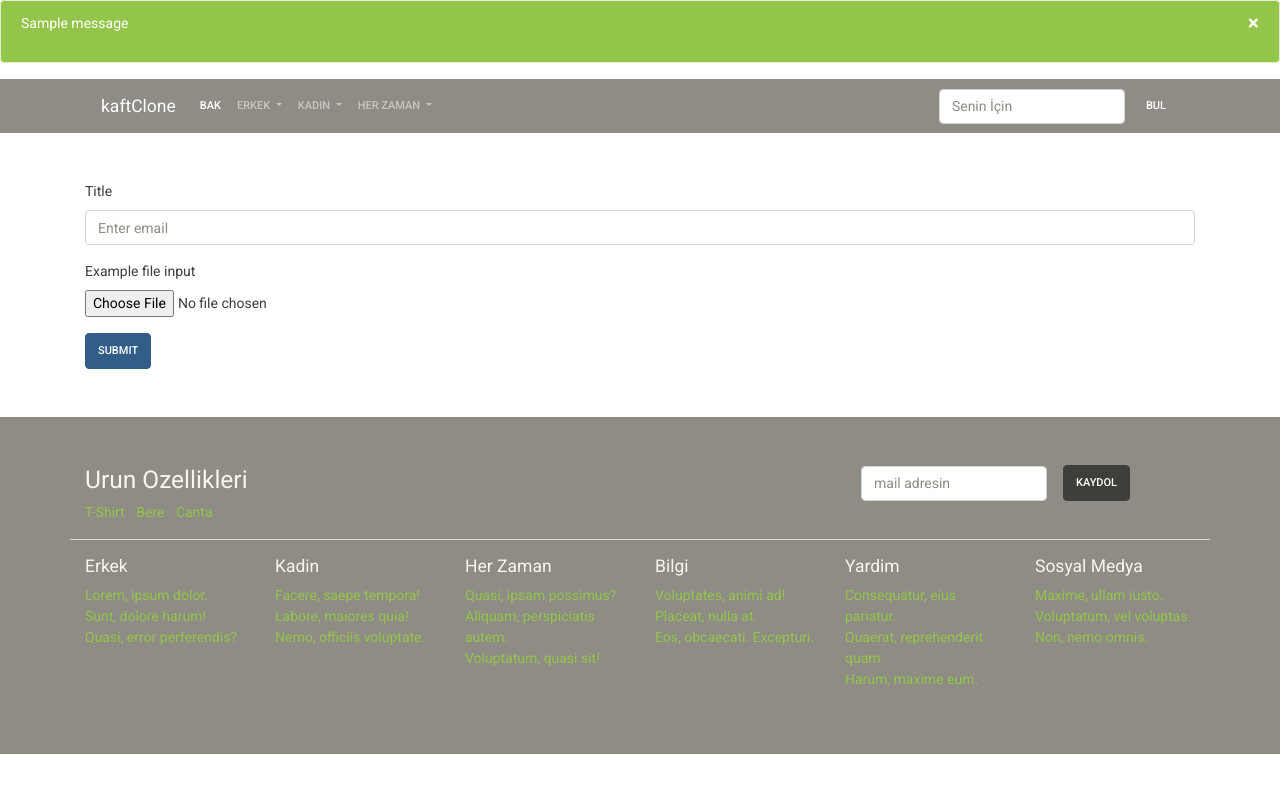
After one commit to hakanyalcinkaya/kodluyoruz-org-python-ve-django-egitimi, a Django app: page /manage/carousel_create/ in a window 1280 px wide. The commit adds this page. Run offline with Django 3.2, Linux system fonts and the light colour scheme; tables that the repository leaves empty hold one stand-in row (values such as "Sample post"); one stand-in notice (Sample message) is shown; parts of the project's set-up code (start-up, migrations or seed data) failed here and were passed over; some libraries are stand-ins or nearby versions.

Commit message:
carousel create view added but not finished yet

```diff
--- a/kaft_clone/kaft_clone/urls.py
+++ b/kaft_clone/kaft_clone/urls.py
@@ -1,10 +1,11 @@
 from django.contrib import admin
-from django.urls import path
+from django.urls import include, path
 from page.views import index
 from django.conf import settings
 from django.conf.urls.static import static
 
 urlpatterns = [
     path('', index, name='index'),
+    path('manage/', include('page.urls'), ),
     path('admin/', admin.site.urls),
 ] + static(settings.MEDIA_URL, document_root=settings.MEDIA_ROOT)
--- /dev/null
+++ b/kaft_clone/page/urls.py
@@ -0,0 +1,7 @@
+from django.urls import path
+from .views import carousel_create
+
+
+urlpatterns = [
+    path('carousel_create/', carousel_create, name='carousel_create'),
+]
--- a/kaft_clone/page/views.py
+++ b/kaft_clone/page/views.py
@@ -1,4 +1,5 @@
 from django.shortcuts import render
+from django.contrib import messages
 from .models import Carousel
 
 def index(request):
@@ -6,3 +7,12 @@ def index(request):
     context['images'] = Carousel.objects.filter(status="published")
     # context['images'] = images
     return render(request, 'home/index.html', context)
+
+
+# stuff not checked
+def carousel_create(request):
+    if request.method == 'POST':
+        print(request.POST)
+        print(request.FILES['cover_image'])
+        messages.success(request, 'Birseyler eklendi ama ne oldu bilemiyorum')
+    return render(request, 'manage/carousel_create.html', {})
--- a/kaft_clone/templates/base/base.html
+++ b/kaft_clone/templates/base/base.html
@@ -2,9 +2,11 @@
 <html lang="en">
 <head>
     {% include 'base/components/head.html' %}
+
     <title>kaftClone</title>
 </head>
 <body>
+    {% include 'base/components/message.html' %}
     {% include 'base/components/nav.html' %}
 
     {% block content %}
--- /dev/null
+++ b/kaft_clone/templates/base/components/message.html
@@ -0,0 +1,13 @@
+{% if messages %}
+    {% for message in messages %}
+    <div class="alert {% if message.tags %}alert-{{ message.tags }}{% endif %} alert-dismissible fade show" role="alert">
+    <p>
+        {{ message }}
+    </p>
+    <button type="button" class="close" data-dismiss="alert" aria-label="Close">
+        <span aria-hidden="true">&times;</span>
+    </button>
+    </div>
+
+    {% endfor %}
+{% endif %}
--- a/kaft_clone/templates/home/carousel.html
+++ b/kaft_clone/templates/home/carousel.html
@@ -2,7 +2,7 @@
     <div class="carousel-inner">
 
       {% for item in images %}
-      <div class="carousel-item {% if forloop.counter == 1 %}active{% endif %}">
+      <div class="carousel-item {% if forloop.first == True %}active{% endif %}">
         <img src="{{ item.cover_image.url }}" class="d-block w-100" alt="...">
       </div>
       {% endfor %}
--- /dev/null
+++ b/kaft_clone/templates/manage/carousel_create.html
@@ -0,0 +1,22 @@
+{% extends 'base/base.html' %}
+
+{% block content %}
+<div class="container mt-5">
+    <div class="row">
+        <div class="col-sm-12 ">
+                <form method="POST" enctype="multipart/form-data">
+                    {% csrf_token %}
+                    <div class="form-group">
+                        <label for="exampleInputTitle">Title</label>
+                        <input name="title" type="text" class="form-control" id="exampleInputTitle" aria-describedby="emailHelp" placeholder="Enter email">
+                    </div>
+                    <div class="form-group">
+                        <label for="exampleFormControlFile1">Example file input</label>
+                        <input name="cover_image" type="file" class="form-control-file" id="exampleFormControlFile1">
+                    </div>
+                    <button type="submit" class="btn btn-primary">Submit</button>
+                </form>
+        </div>
+    </div>
+</div>
+{% endblock %}
```
Also changed, not shown: kaft_clone/page/admin.py (+14 -3 lines).
